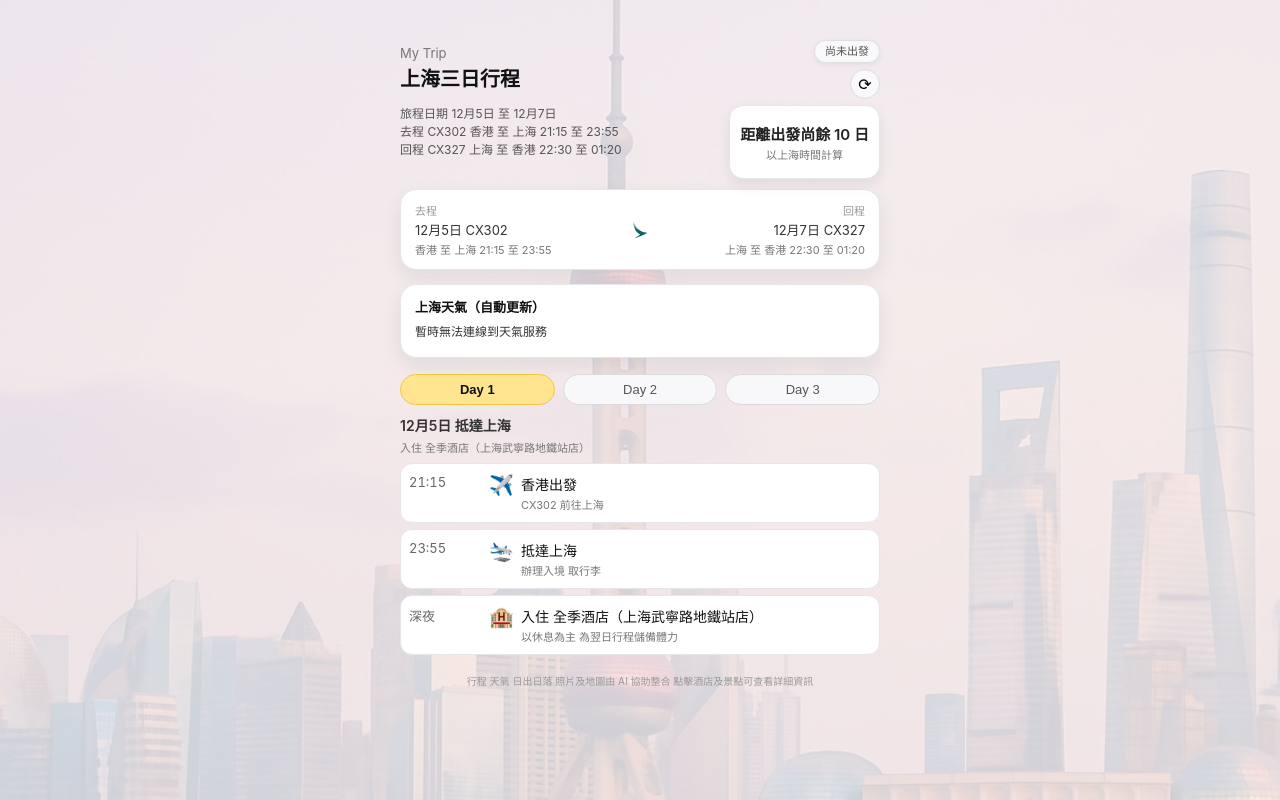
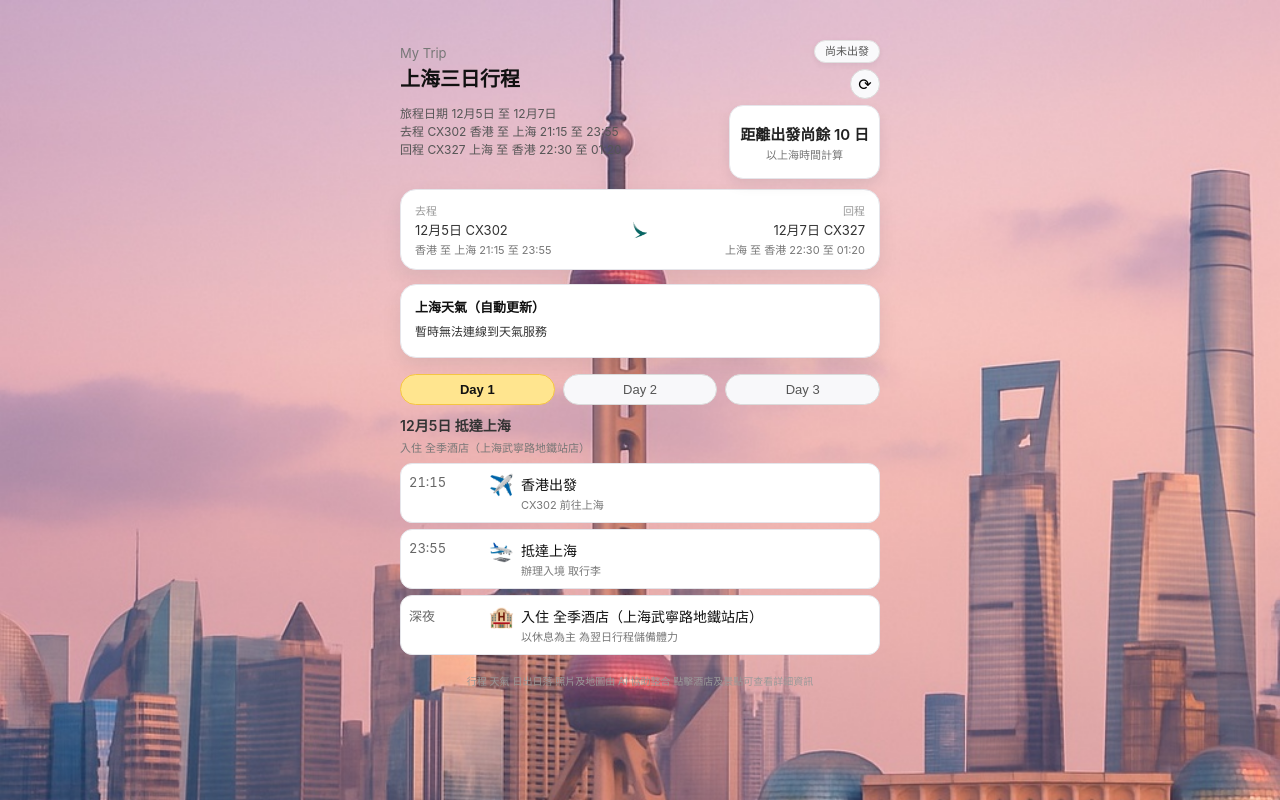
Before and after one commit to yutintinmarco/shanghaitripdec2025, a plain HTML site: page index.html in a window 1280 px wide. Drawn offline with Linux system fonts and the light colour scheme; no server answers.

Commit message:
Update index.html_background fixed

```diff
--- a/index.html
+++ b/index.html
@@ -8,12 +8,16 @@
   <meta http-equiv="Expires" content="0" />
   <title>上海行程</title>
   <style>
+    .bg-fixed {
+      position: fixed;
+      inset: 0;
+      background: url("bg_trip.jpg") center center / cover no-repeat;
+      z-index: -1;
+    }
     body {
       margin: 0;
       font-family: -apple-system, BlinkMacSystemFont, "SF Pro Text", system-ui, sans-serif;
-      background:
-        linear-gradient(rgba(245,245,247,0.80), rgba(245,245,247,0.80)),
-        url("bg_trip.jpg") center center / cover fixed no-repeat;
+      background: rgba(245,245,247,0.80);
       color: #111111;
 }
     .container {
@@ -390,6 +394,8 @@
   <link rel="icon" type="image/png" href="trip_icon.png" />
 </head>
 <body>
+  <div class="bg-fixed"></div>
+
   <div class="container">
     <div id="pull-indicator" class="pull-indicator">下拉更新行程</div>
 
```
